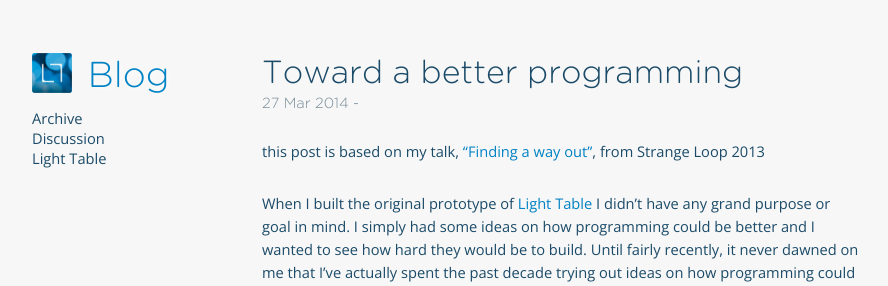
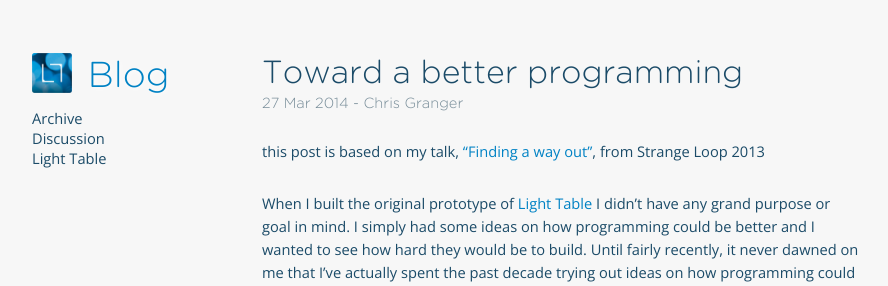
Before and after one commit to LightTable/lighttable.com, a Jekyll site: the page built from _posts/2014-03-27-toward-a-better-programming.md, in a window 1280 px wide and 900 px high. Shown: the top 286 px of the window, without its empty margins (18-906 px from the left). Built offline with Jekyll 4.4.1, drawn with Linux system fonts in a browser that asks for light colours; Markdown is read by kramdown in place of the engine named in the settings.

Commit message:
add author
Signed-off-by: Chris Granger <ibdknox@gmail.com>

```diff
--- a/_posts/2014-03-27-toward-a-better-programming.md
+++ b/_posts/2014-03-27-toward-a-better-programming.md
@@ -1,6 +1,7 @@
 ---
 layout: post
 title: "Toward a better programming"
+author: Chris Granger
 tags: []
 ---
 
```
